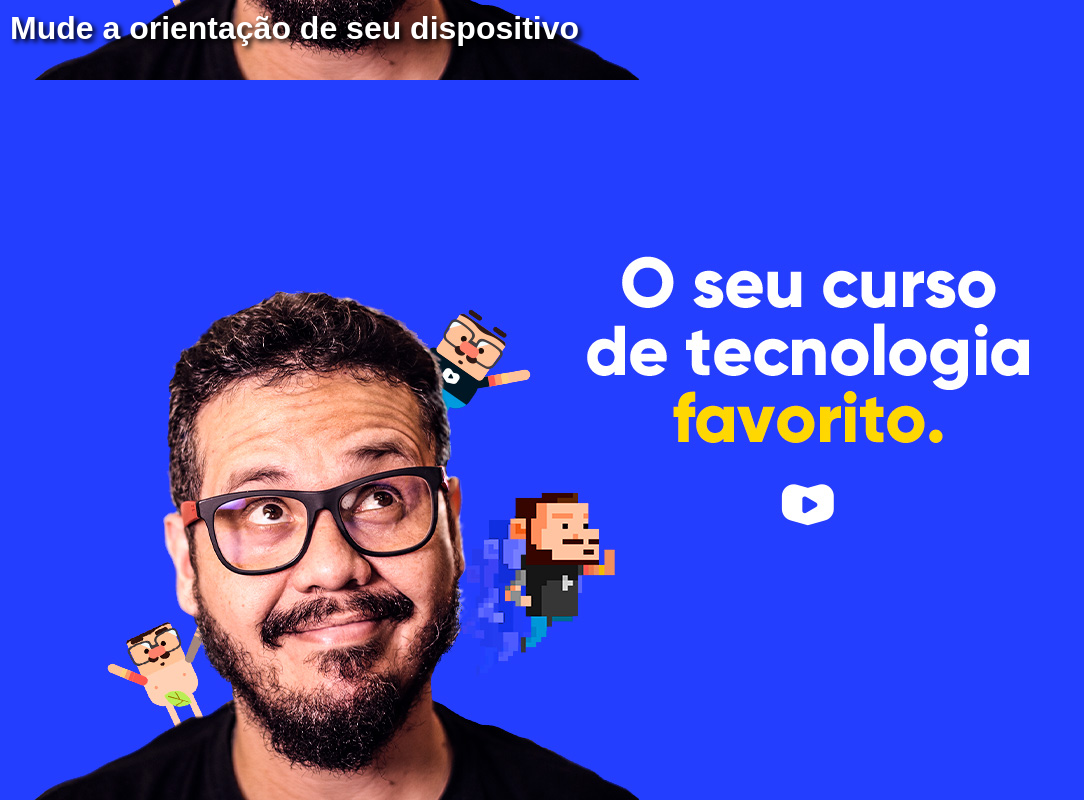
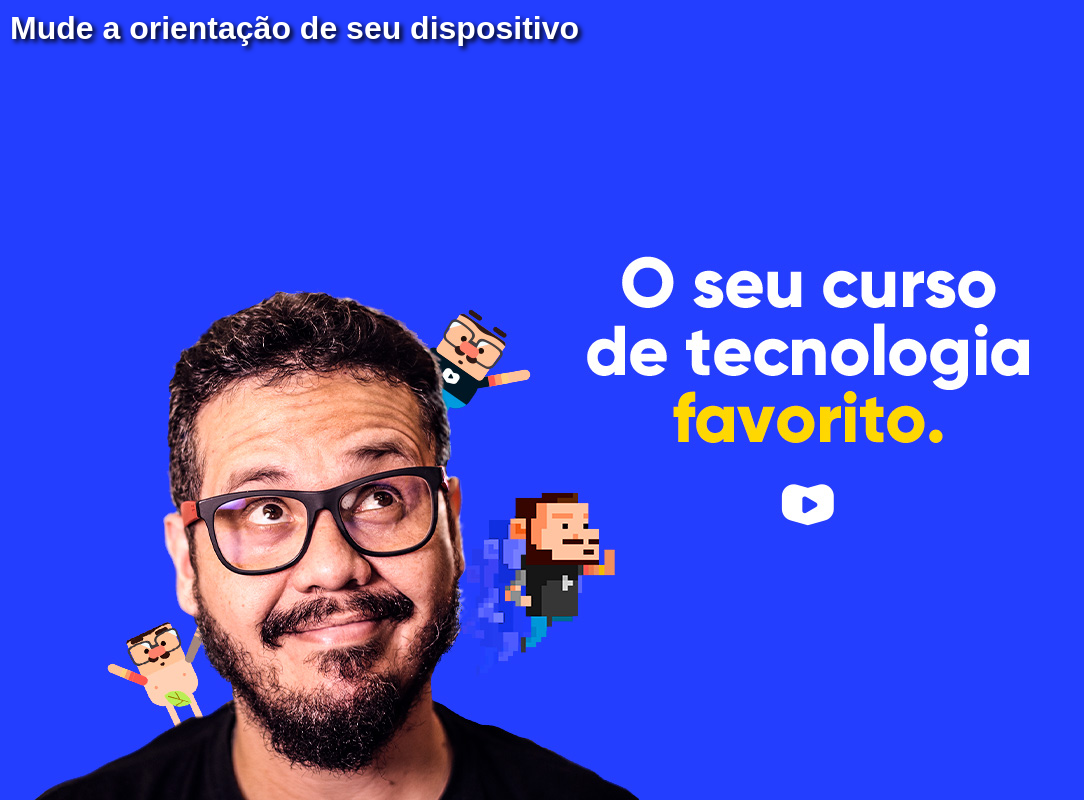
Before and after one commit to Raposo87/html-css, a plain HTML site: page exercicios/ex026-MidiaQuery/midiaQuery-002/index.html in a window 1280 px wide. Shown: the whole page, without its empty margins (0-1084 px from the left). Drawn offline with Linux system fonts and the light colour scheme.

Commit message:
atualização ex026

```diff
--- a/exercicios/ex026-MidiaQuery/midiaQuery-002/estilos/paisagem.css
+++ b/exercicios/ex026-MidiaQuery/midiaQuery-002/estilos/paisagem.css
@@ -3,6 +3,6 @@
 /*Aparelho deitado (landscape)*/
 
 body{
-    background: url(../imagens/cev-landscape.jpg);
+    background-image: url(../imagens/cev-landscape.jpg);
     background-position: left bottom;
 }
--- a/exercicios/ex026-MidiaQuery/midiaQuery-002/estilos/retrato.css
+++ b/exercicios/ex026-MidiaQuery/midiaQuery-002/estilos/retrato.css
@@ -2,7 +2,7 @@
 
 /*Aparelho em pé (portrait)*/
 body{
-    background: url(../imagens/cev-portrait.jpg);
+    background-image: url(../imagens/cev-portrait.jpg);
     background-position: center bottom;
 
 }
--- a/exercicios/ex026-MidiaQuery/midiaQuery-002/estilos/style.css
+++ b/exercicios/ex026-MidiaQuery/midiaQuery-002/estilos/style.css
@@ -11,8 +11,8 @@
 html, body{
     width: 100vw;
     height: 100vh;
-    background-color: rgba(80, 121, 244, 0.476);
-    background-size: cover;
+    background-color: #233eff;
+    background-size: contain;
     background-repeat: no-repeat;
 }
 
```
Also changed, not shown: exercicios/ex026-MidiaQuery/midiaQuery-002/index.html (+2 -2 lines).
